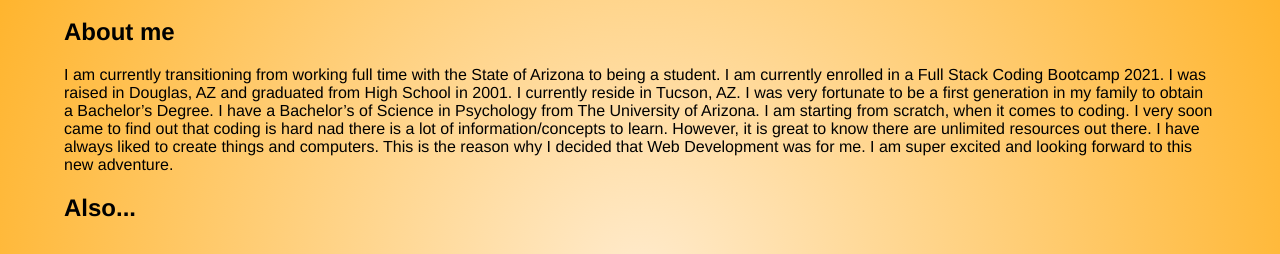
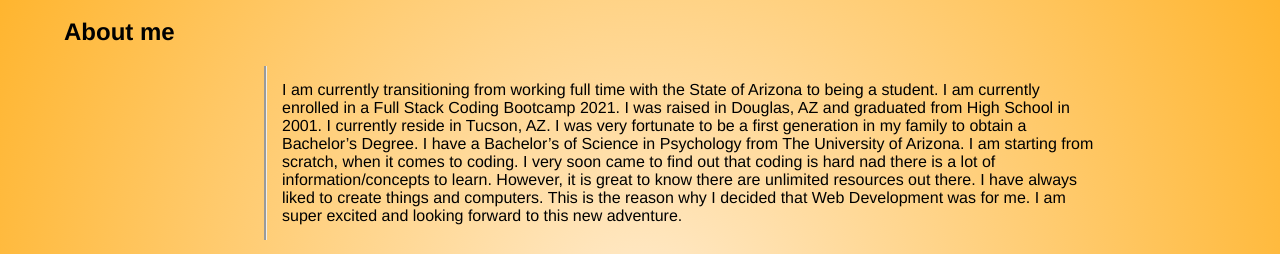
Before and after one commit to myrlaf25/myrlaflores, a plain HTML site: page index.html in a window 1280 px wide. Shown: the part 353-607 px from the top of the page. Drawn offline with Linux system fonts and the light colour scheme.

Commit message:
cont changes

```diff
--- a/assets/style.css
+++ b/assets/style.css
@@ -44,6 +44,12 @@ nav {
     justify-content:flex-end;
     justify-content:space-evenly;
 
+}
+.sub-header p {
+    margin-left: 200px;
+    border-left-style: groove;
+    padding: 15px;
+    margin-right: 100px;
 }
 
 body {
```
